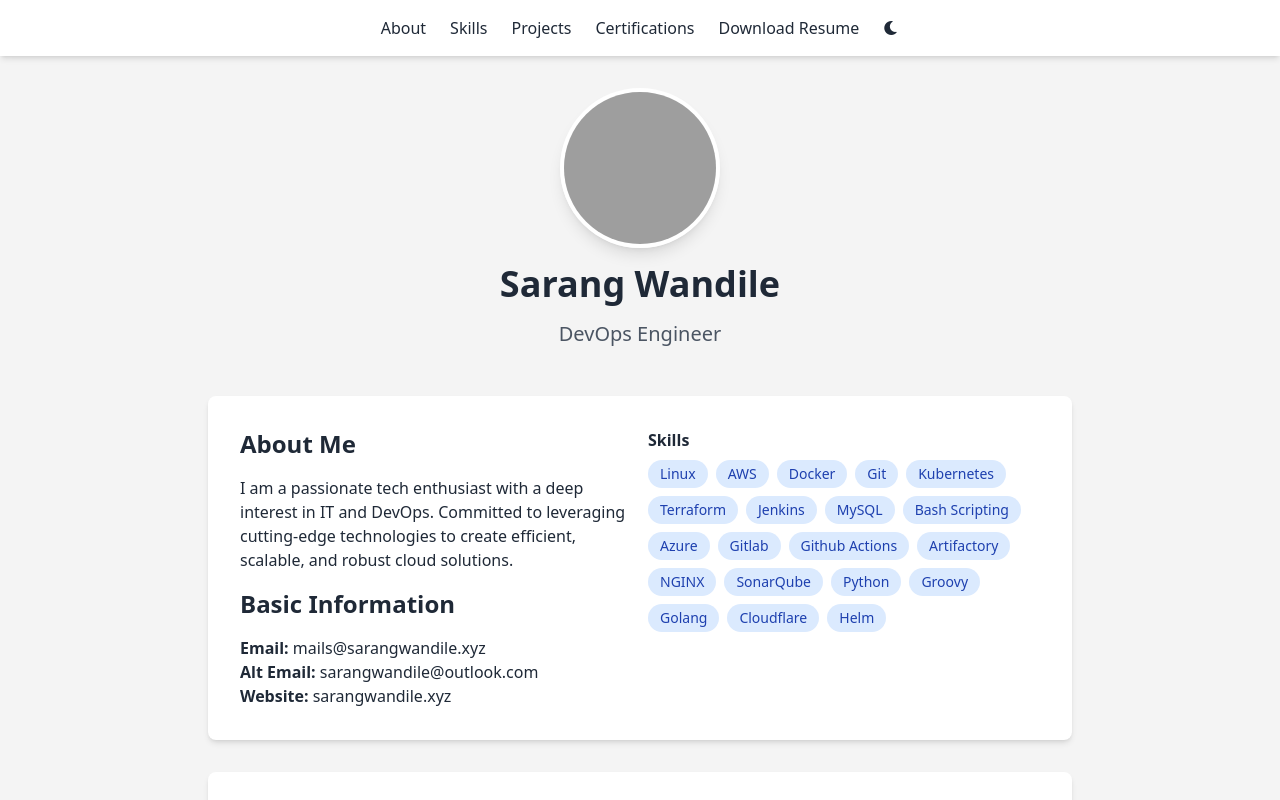
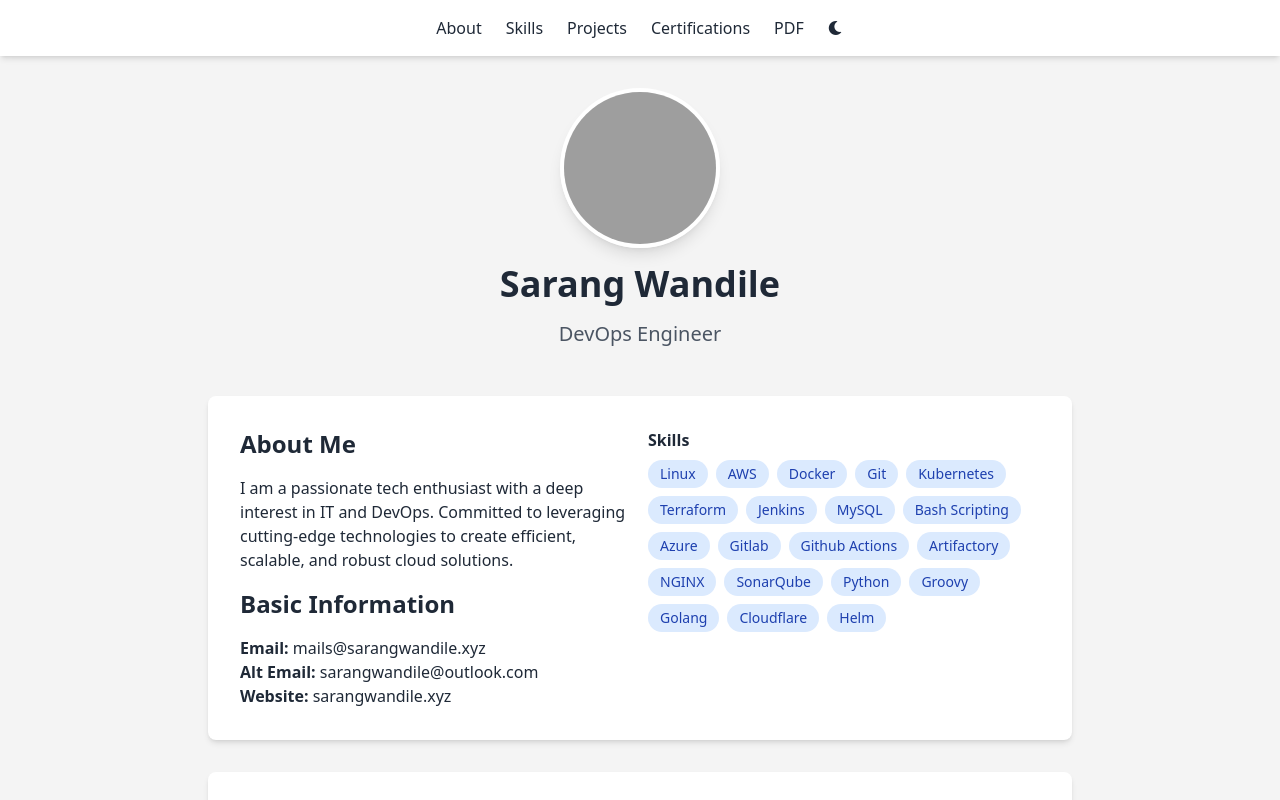
Before and after one commit to srngx/portfolio, a plain HTML site: page index.html in a window 1280 px wide. Shown: the top 800 px of the page. Drawn offline with nearby package versions, Linux system fonts and the light colour scheme; grey boxes are pictures that could not be loaded; a script that the page names is missing.

Commit message:
Update index.html

```diff
--- a/index.html
+++ b/index.html
@@ -50,7 +50,7 @@
             <a href="#skills" class="font-medium hover:text-blue-600">Skills</a>
             <a href="#projects" class="font-medium hover:text-blue-600">Projects</a>
             <a href="#certifications" class="font-medium hover:text-blue-600">Certifications</a>
-	    <a href="resume.pdf" download="Sarang_wandile_Resume.pdf">Download Resume</a>
+	    <a href="resume.pdf" download="Sarang_Wandile_Resume.pdf">PDF</a>
             <button id="themeToggle" class="font-medium hover:text-blue-600 dark:hover:text-blue-400">
                <i class="fas fa-moon"></i>
             </button>
```
